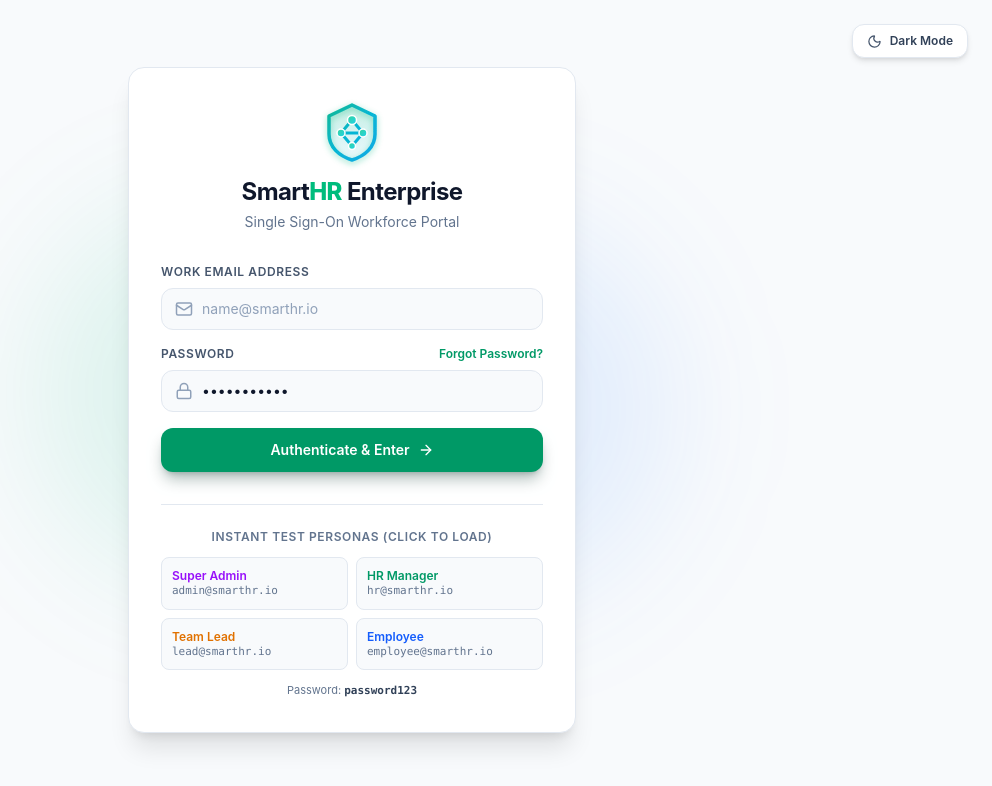
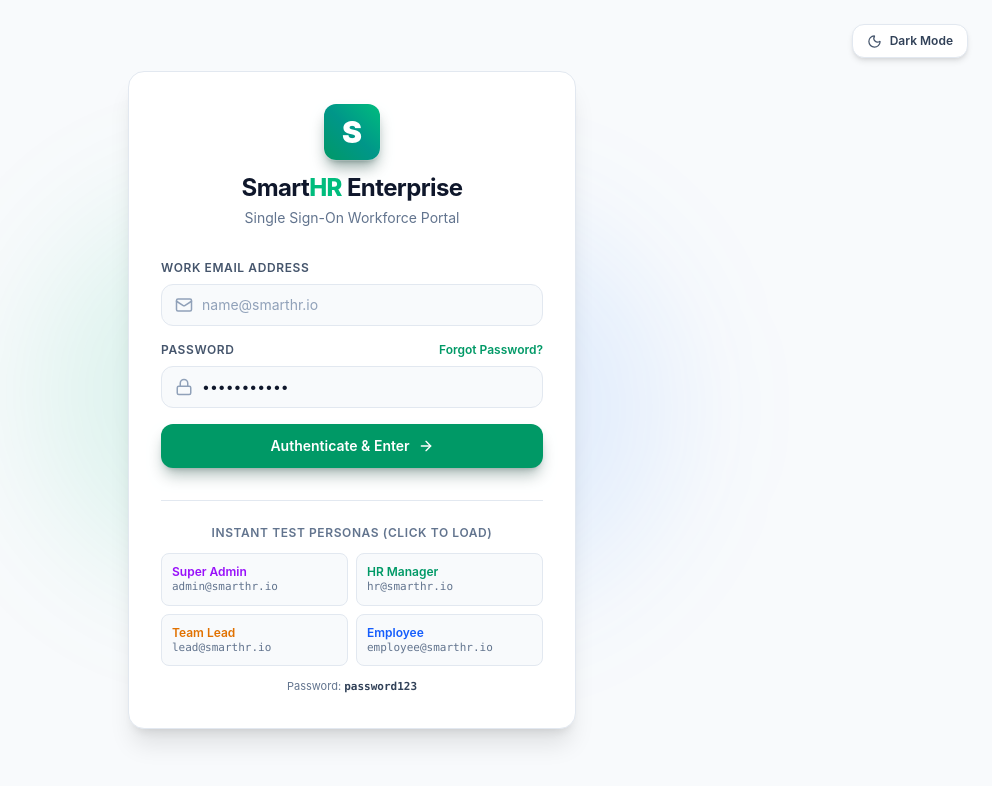
Before and after one commit to xyruslabs/htsk-it-administration-system, a React (Vite) app in the folder client/: page /login in a window 1280 px wide. Shown: the top 786 px of the page, without its empty margins (288-1280 px from the left). Built offline with nearby package versions, Linux system fonts and the light colour scheme.

Commit message:
style: apply the signature emerald-teal login logo badge across sidebar and headers

```diff
--- a/client/src/components/Layout.jsx
+++ b/client/src/components/Layout.jsx
@@ -121,18 +121,7 @@ export const Layout = ({ children }) => {
         <div>
           {/* Logo Header */}
           <div className="px-5 py-5 border-b border-slate-200 dark:border-slate-800/80 flex items-center justify-between">
-            <div className="flex items-center space-x-3">
-              <SmartHRLogo className="w-10 h-10" />
-              <div>
-                <div className="font-bold text-base tracking-wide text-slate-900 dark:text-white flex items-center gap-1.5">
-                  <span>Smart<span className="text-emerald-500 font-extrabold">HR</span></span>
-                  <span className="text-[10px] bg-slate-100 dark:bg-slate-800 text-slate-600 dark:text-slate-300 font-medium px-1.5 py-0.5 rounded border border-slate-200 dark:border-slate-700">
-                    ENT
-                  </span>
-                </div>
-                <p className="text-[11px] text-slate-500 dark:text-slate-400">Enterprise Workforce</p>
-              </div>
-            </div>
+            <SmartHRLogo className="w-10 h-10" textSize="text-xl" showText={true} />
           </div>
 
           {/* Current User Quick Info */}
--- a/client/src/components/SmartHRLogo.jsx
+++ b/client/src/components/SmartHRLogo.jsx
@@ -1,81 +1,26 @@
 import React from 'react';
 
-export const SmartHRLogo = ({ className = "w-10 h-10", showText = false, textClassName = "text-base" }) => {
+export const SmartHRLogo = ({ className = "w-10 h-10", textSize = "text-xl", showText = false }) => {
   return (
-    <div className="flex items-center gap-3 shrink-0">
-      <div className={`relative flex items-center justify-center shrink-0 ${className}`}>
-        <svg viewBox="0 0 64 64" fill="none" className="w-full h-full overflow-visible">
-          <defs>
-            {/* High-vibrancy enterprise gradient */}
-            <linearGradient id="shieldBorder" x1="0" y1="0" x2="64" y2="64" gradientUnits="userSpaceOnUse">
-              <stop offset="0%" stopColor="#10B981" />
-              <stop offset="50%" stopColor="#06B6D4" />
-              <stop offset="100%" stopColor="#0EA5E9" />
-            </linearGradient>
-
-            {/* Subtle glow / translucent backplate */}
-            <linearGradient id="shieldFill" x1="32" y1="4" x2="32" y2="60" gradientUnits="userSpaceOnUse">
-              <stop offset="0%" stopColor="#10B981" stopOpacity="0.25" />
-              <stop offset="100%" stopColor="#06B6D4" stopOpacity="0.08" />
-            </linearGradient>
-
-            <linearGradient id="nodeCore" x1="0" y1="0" x2="1" y2="1">
-              <stop offset="0%" stopColor="#34D399" />
-              <stop offset="100%" stopColor="#22D3EE" />
-            </linearGradient>
-
-            <filter id="neonGlow" x="-20%" y="-20%" width="140%" height="140%">
-              <feDropShadow dx="0" dy="2" stdDeviation="3" floodColor="#10B981" floodOpacity="0.45" />
-            </filter>
-          </defs>
-
-          {/* Hexagonal Shield Background Body */}
-          <path
-            d="M32 5 L55 16 V34 C55 47 45 56 32 60 C19 56 9 47 9 34 V16 Z"
-            fill="url(#shieldFill)"
-          />
-
-          {/* Bold Outer Hexagonal Shield Outline */}
-          <path
-            d="M32 5 L55 16 V34 C55 47 45 56 32 60 C19 56 9 47 9 34 V16 Z"
-            stroke="url(#shieldBorder)"
-            strokeWidth="3.5"
-            strokeLinecap="round"
-            strokeLinejoin="round"
-            filter="url(#neonGlow)"
-          />
-
-          {/* Thick Lattice Connecting Pathways (Bold & High Contrast) */}
-          <path
-            d="M32 20 L21 33 M32 20 L43 33 M21 33 L32 46 M43 33 L32 46 M21 33 L43 33"
-            stroke="url(#shieldBorder)"
-            strokeWidth="3"
-            strokeLinecap="round"
-            strokeLinejoin="round"
-          />
-
-          {/* Central Top Leader Node */}
-          <circle cx="32" cy="20" r="4.5" fill="url(#nodeCore)" stroke="#FFFFFF" strokeWidth="1.5" />
-
-          {/* Left Team Node */}
-          <circle cx="21" cy="33" r="4" fill="url(#nodeCore)" stroke="#FFFFFF" strokeWidth="1.5" />
-
-          {/* Right Team Node */}
-          <circle cx="43" cy="33" r="4" fill="url(#nodeCore)" stroke="#FFFFFF" strokeWidth="1.5" />
-
-          {/* Bottom Foundation Node */}
-          <circle cx="32" cy="46" r="3.5" fill="url(#nodeCore)" stroke="#FFFFFF" strokeWidth="1.5" />
-        </svg>
+    <div className="flex items-center gap-3 shrink-0 select-none">
+      {/* Signature SmartHR Gradient Emerald-Teal Emblem Badge */}
+      <div
+        className={`${className} rounded-xl bg-gradient-to-tr from-emerald-600 via-teal-600 to-emerald-500 flex items-center justify-center font-black text-white ${textSize} shadow-lg shadow-emerald-950/40 ring-1 ring-white/20 shrink-0 transform transition-transform hover:scale-105`}
+      >
+        S
       </div>
 
       {showText && (
-        <div className="flex items-center select-none">
-          <span className={`font-bold tracking-tight text-slate-900 dark:text-white ${textClassName}`}>
-            Smart
-          </span>
-          <span className={`font-extrabold tracking-tight bg-gradient-to-r from-emerald-500 to-cyan-400 bg-clip-text text-transparent ${textClassName}`}>
-            HR
-          </span>
+        <div className="flex flex-col">
+          <div className="font-bold text-base tracking-wide text-slate-900 dark:text-white flex items-center gap-1.5">
+            <span>
+              Smart<span className="text-emerald-500 font-extrabold">HR</span>
+            </span>
+            <span className="text-[10px] bg-slate-100 dark:bg-slate-800 text-slate-600 dark:text-slate-300 font-semibold px-1.5 py-0.5 rounded border border-slate-200 dark:border-slate-700">
+              ENT
+            </span>
+          </div>
+          <p className="text-[11px] text-slate-500 dark:text-slate-400">Enterprise Workforce</p>
         </div>
       )}
     </div>
--- a/client/src/pages/Login.jsx
+++ b/client/src/pages/Login.jsx
@@ -154,7 +154,7 @@ export const Login = () => {
       <div className="w-full max-w-md bg-white dark:bg-[#0F172A] border border-slate-200 dark:border-slate-800 rounded-2xl shadow-xl p-8 relative z-10 transition-colors">
         <div className="text-center mb-8">
           <div className="flex justify-center mb-3">
-            <SmartHRLogo className="w-16 h-16" />
+            <SmartHRLogo className="w-14 h-14" textSize="text-3xl" />
           </div>
           <h2 className="text-2xl font-bold text-slate-900 dark:text-white tracking-tight">
             Smart<span className="text-emerald-500 font-extrabold">HR</span> Enterprise
```
